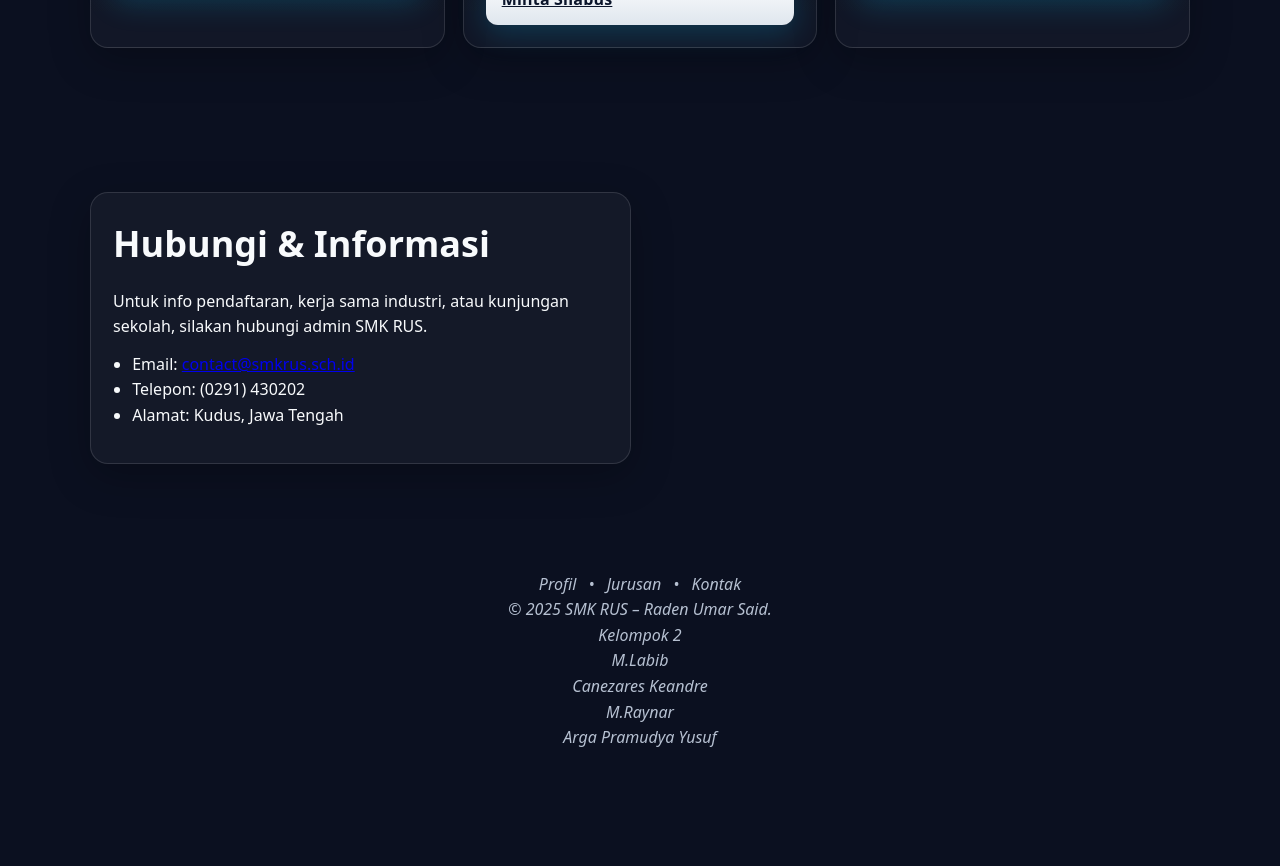
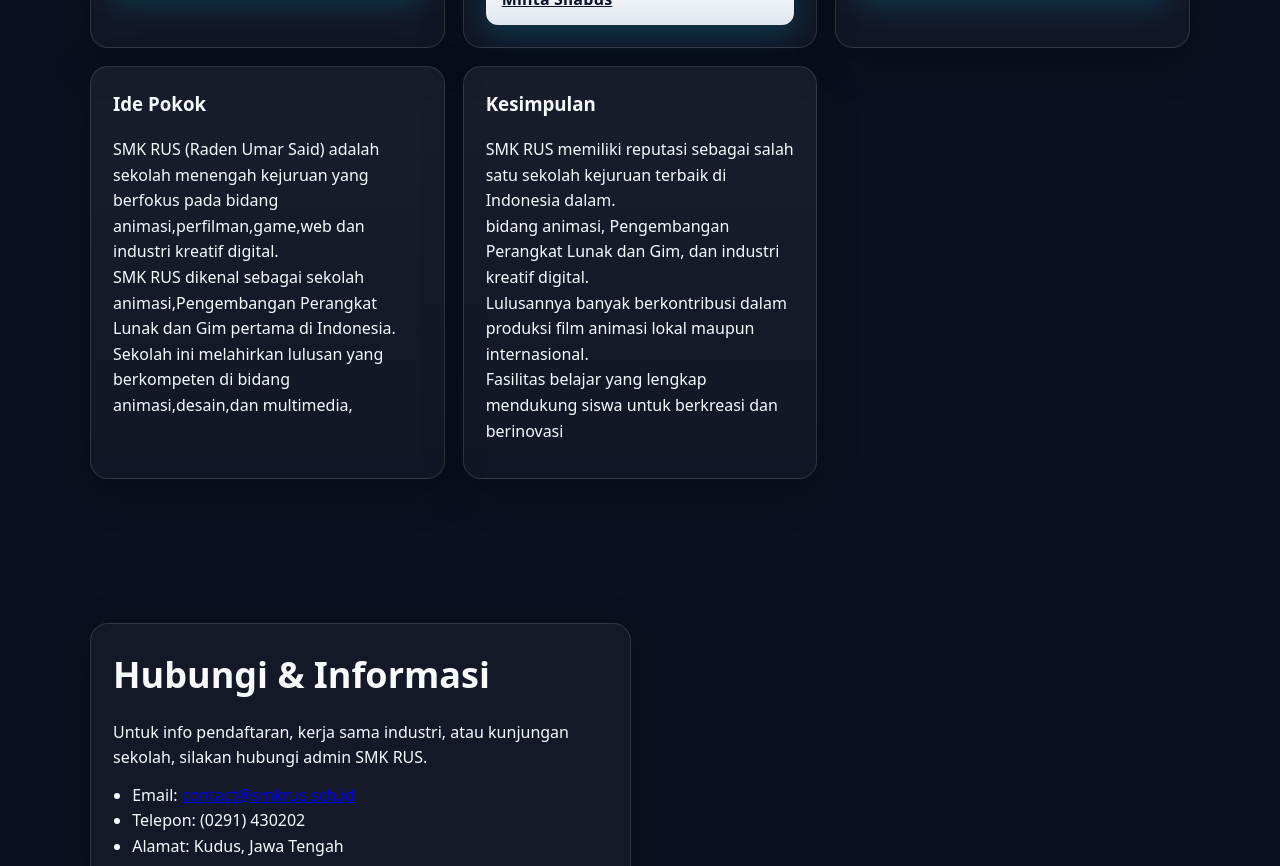
Before and after one commit to abrarkudus83/abrarkudus83.github.io, a plain HTML site: page index.html in a window 1280 px wide. Shown: the part 2046-2912 px from the top of the page. Before the commit the page ends 2889 px from the top, so only its background shows below. Drawn offline with Linux system fonts and the light colour scheme.

Commit message:
Add files via upload

```diff
--- a/index.html
+++ b/index.html
@@ -205,6 +205,25 @@
           </ul>
           <a class="btn ghost" href="#kontak">Konsultasi Portofolio</a>
         </article>
+        <!-- IDE POKOK -->
+          <article class="card major" id="ide pokok" aria-labelledby="Ide Pokok">
+          <h3 id="Ide Pokok">Ide Pokok</h3>
+          <p>SMK RUS (Raden Umar Said) adalah sekolah menengah kejuruan yang berfokus pada bidang animasi,perfilman,game,web dan industri kreatif digital.<br>
+          SMK RUS dikenal sebagai sekolah animasi,Pengembangan Perangkat Lunak dan Gim pertama di Indonesia.<br>
+          Sekolah ini melahirkan lulusan yang berkompeten di bidang animasi,desain,dan multimedia,<br>
+</p>
+          </ul>
+          </article>
+          <!-- KESIMPULAN -->
+        <a class="card major" id="Kesimpulan" aria-labelledby="Kesimpulan">
+          <h3 id="Kesimpulan">Kesimpulan</h3>
+          <p>SMK RUS memiliki reputasi sebagai salah satu sekolah kejuruan terbaik di Indonesia dalam.<br>
+          bidang animasi, Pengembangan Perangkat Lunak dan Gim, dan industri kreatif digital.<br>
+          Lulusannya banyak berkontribusi dalam produksi film animasi lokal maupun internasional.<br>
+          Fasilitas belajar yang lengkap mendukung siswa untuk berkreasi dan berinovasi<br>
+        </p>
+          </ul>
+          </a>
       </div>
     </div>
   </section>
```
